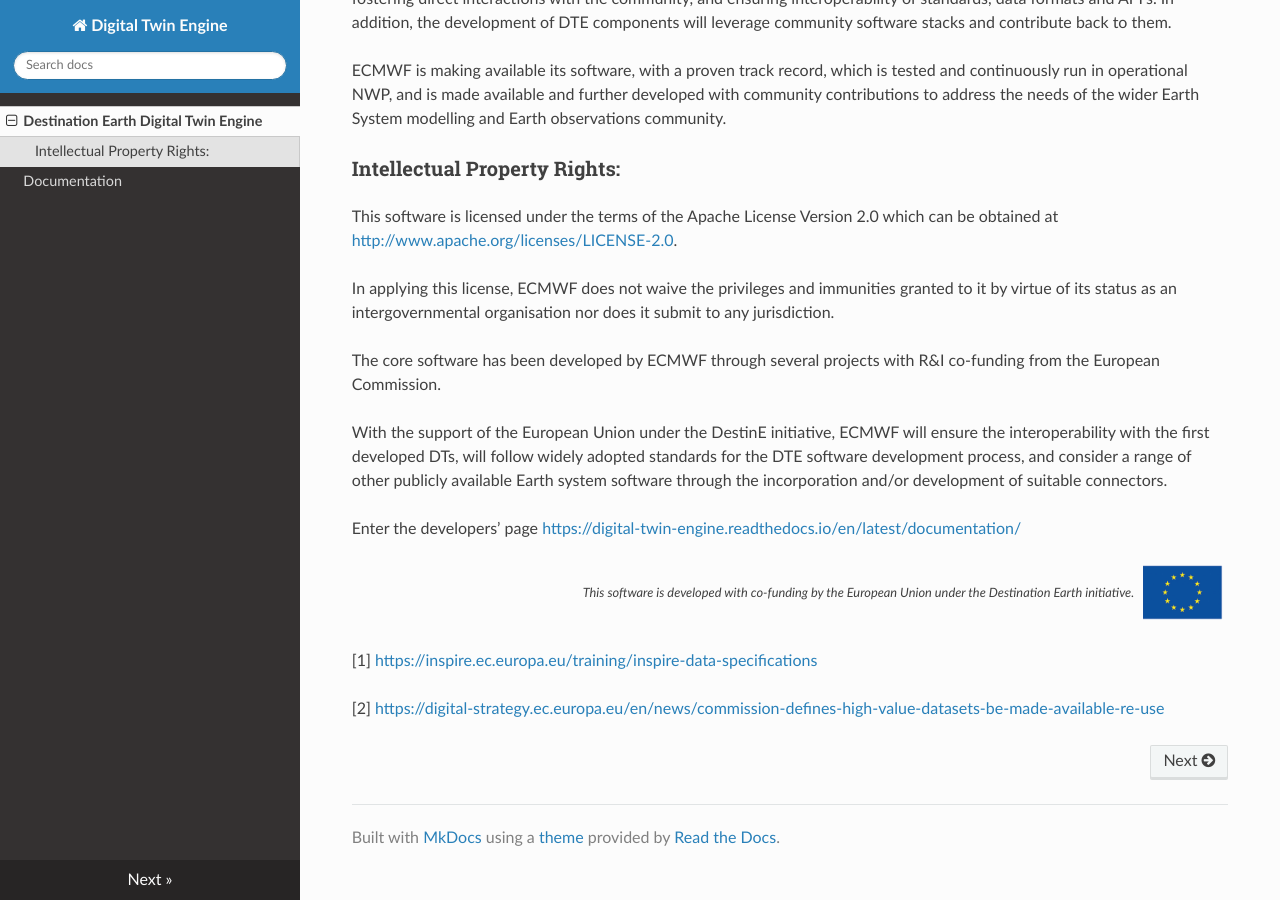
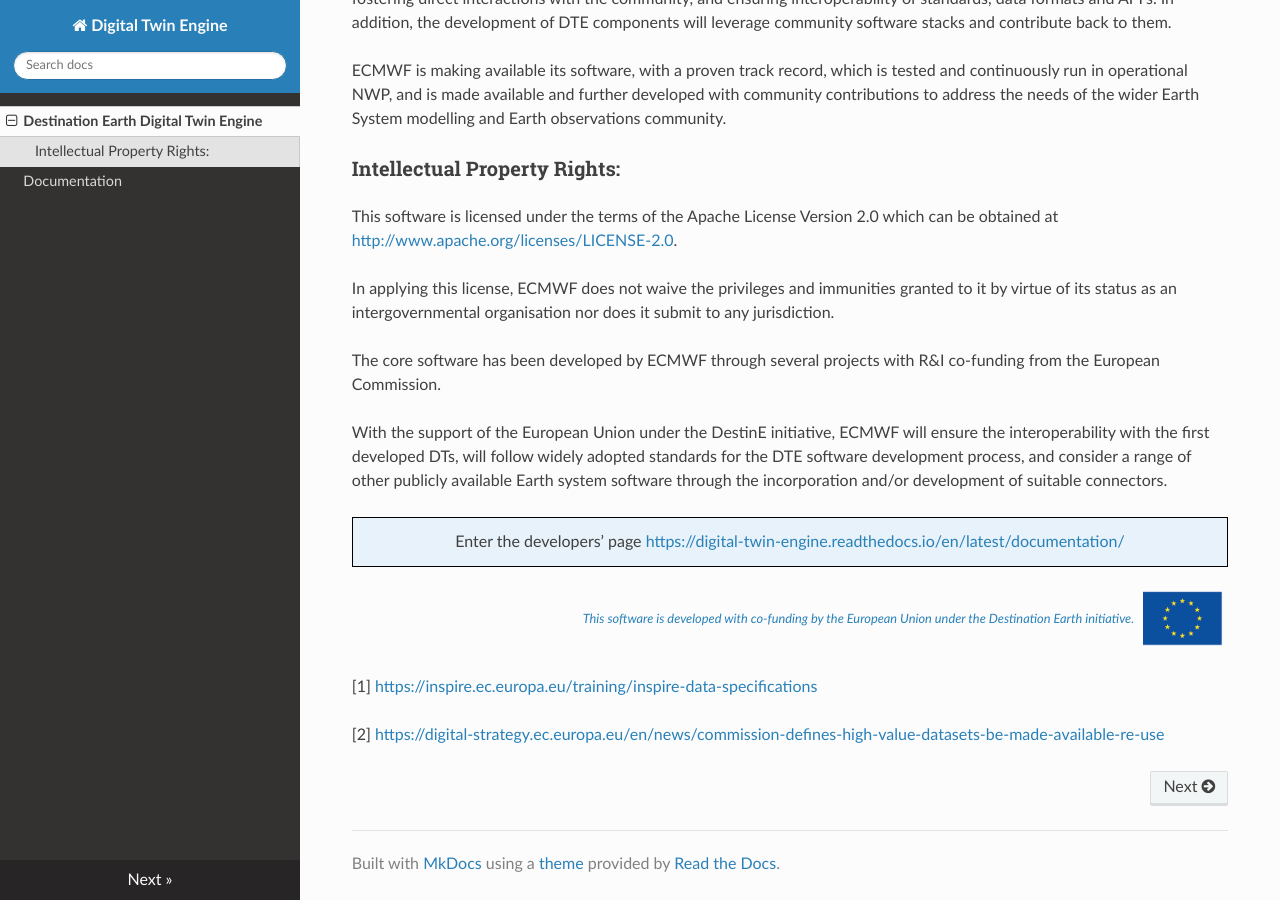
Before and after one commit to ecmwf-projects/digital-twin-engine, an MkDocs documentation site: the page built from docs/index.md, in a window 1280 px wide and 900 px high, scrolled down 1021 px. Built offline with MkDocs 1.6.1, drawn with Linux system fonts in a browser that asks for light colours; nearby versions of some CDN libraries.

````diff
--- a/docs/index.md
+++ b/docs/index.md
@@ -45,7 +45,16 @@ The core software has been developed by ECMWF through several projects with R&I
 
 With the support of the European Union under the DestinE initiative, ECMWF will ensure the interoperability with the first developed DTs, will follow widely adopted standards for the DTE software development process, and consider a range of other publicly available Earth system software through the incorporation and/or development of suitable connectors.
 
-Enter the developers’ page [https://digital-twin-engine.readthedocs.io/en/latest/documentation/](documentation.md)
+<!-- ```diff
++ Enter the developers’ page [https://digital-twin-engine.readthedocs.io/en/latest/documentation/](documentation.md)
+``` -->
+<div style="text-align:center">
+<div class="note", style="border: 1px solid black">
+Enter the developers’ page <a href="./documentation">https://digital-twin-engine.readthedocs.io/en/latest/documentation/ <a\>
+</div>
+</div>
+
+
 
 
 <div>
````
